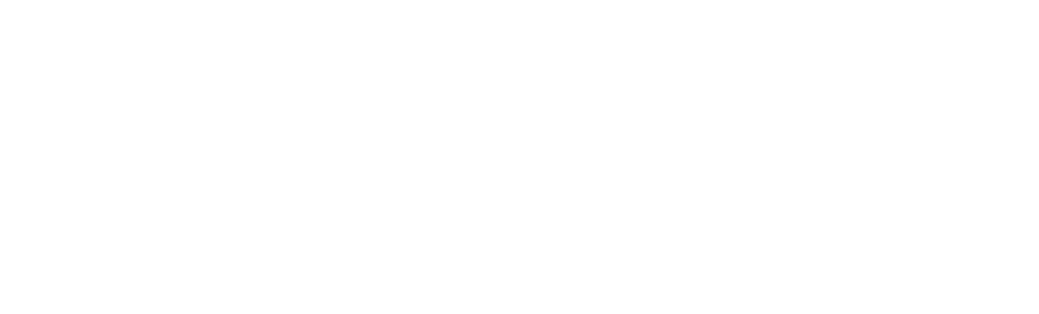
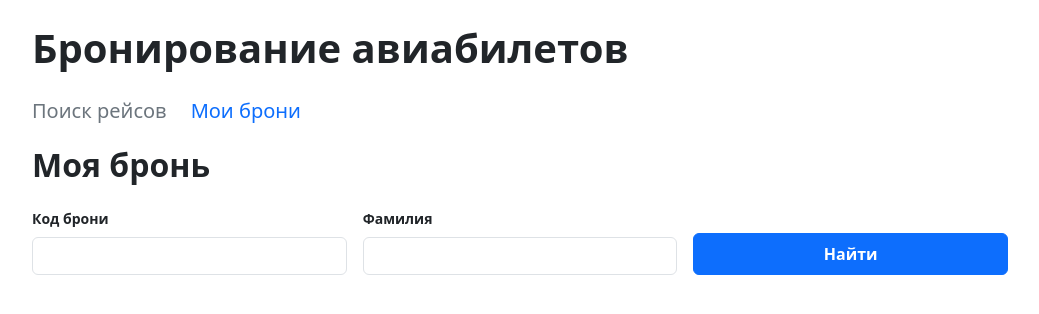
Before and after one commit to pashafromrussia63/middle-frontend-project-390, a React (Vite) app: page /lookup in a window 1280 px wide. Before the commit this address had no page. Shown: the top 314 px of the page, without its empty margins (120-1159 px from the left). Built offline with nearby package versions, Linux system fonts and the light colour scheme.

Commit message:
added lookup page and updated navigation

```diff
--- a/src/App.tsx
+++ b/src/App.tsx
@@ -1,24 +1,48 @@
 import React from 'react';
-import { Routes, Route } from 'react-router-dom';
+import { Routes, Route, Link, NavLink } from 'react-router-dom';
 import SearchForm from './SearchForm';
 import BookingPage from './BookingPage';
+import LookupPage from './LookupPage';
 
 function App() {
     return (
-        <Routes>
-            <Route
-                path="/"
-                element={
-                    <div>
-                        <h1 data-testid="main-heading">
-                            Добро пожаловать в систему бронирования!
-                        </h1>
-                        <SearchForm />
-                    </div>
-                }
-            />
-            <Route path="/booking/:flightId" element={<BookingPage />} />
-        </Routes>
+        <div className="container py-4" style={{ maxWidth: '1000px' }}>
+            <header className="mb-1">
+                <h1 className="fw-bold mb-3" style={{ fontSize: '2.5rem' }}>
+                    Бронирование авиабилетов
+                </h1>
+
+                <nav className="nav fs-5">
+                    <NavLink
+                        to="/"
+                        className={({ isActive }) =>
+                            `nav-link px-0 me-4 ${isActive ? 'text-primary' : 'text-secondary'}`
+                        }
+                        data-testid="nav-lookup"
+                    >
+                        Поиск рейсов
+                    </NavLink>
+
+                    <NavLink
+                        to="/lookup"
+                        className={({ isActive }) =>
+                            `nav-link px-0 ${isActive ? 'text-primary' : 'text-secondary'}`
+                        }
+                        data-testid="nav-lookup"
+                    >
+                        Мои брони
+                    </NavLink>
+                </nav>
+            </header>
+
+            <main>
+                <Routes>
+                    <Route path="/" element={<SearchForm />} />
+                    <Route path="/booking/:flightId" element={<BookingPage />} />
+                    <Route path="/lookup" element={<LookupPage />} />
+                </Routes>
+            </main>
+        </div>
     );
 }
 
--- a/src/BookingPage.tsx
+++ b/src/BookingPage.tsx
@@ -71,7 +71,6 @@
     const handleSubmit = async (e: React.FormEvent) => {
         e.preventDefault();
         setError(null);
-        console.log(passengers);
 
         if (!contact.email.trim() || !contact.phone.trim()) {
             setError('Пожалуйста, заполните email и телефон.');
@@ -114,14 +113,14 @@
     }
 
     return (
-        <div className="container py-5" style={{ maxWidth: '1000px' }}>
+        <div className="pt-2" style={{ maxWidth: '1000px' }}>
             {error && (
                 <div className="alert alert-danger mb-4" role="alert">
                     <p className="mb-0" data-testid="booking-error">{error}</p>
                 </div>
             )}
 
-            <h1 className="fw-bold mb-4 fs-1">Оформление бронирования</h1>
+            <h2 className="fw-bold mb-4">Оформление бронирования</h2>
 
             <p className="fs-5 mb-4">
                 {flight?.airline.name} · <span data-testid="booking-flight">{flight?.flightNumber}</span>: {flight?.origin.name} → {flight?.destination.name}
--- a/src/BookingSuccess.tsx
+++ b/src/BookingSuccess.tsx
@@ -8,8 +8,8 @@
 
 function BookingSuccess({ booking }: Props) {
     return (
-        <div className="container py-5" style={{ maxWidth: '1000px' }} data-testid="booking-success">
-            <h1 className="fw-bold mb-4 fs-1">Бронирование оформлено</h1>
+        <div className="pt-2" style={{ maxWidth: '1000px' }} data-testid="booking-success">
+            <h2 className="fw-bold mb-4">Бронирование оформлено</h2>
 
             <p className="fs-6 mb-4">
                 Код бронирования: <span data-testid="booking-code"><strong>{booking.code}</strong></span>
--- /dev/null
+++ b/src/LookupPage.tsx
@@ -0,0 +1,163 @@
+import React, { useState } from 'react';
+import { getBookingByCode, cancelBooking } from './services/api';
+
+type BookingStatus = 'confirmed' | 'cancelled';
+
+interface BookingData {
+    code: string;
+    status: BookingStatus;
+    flight: {
+        airline: { name: string };
+        flightNumber: string;
+        origin: { name: string };
+        destination: { name: string };
+    };
+    passengers: { firstName: string; lastName: string }[];
+    totalPrice: { amount: number; currency: string };
+}
+
+function LookupPage() {
+    const [code, setCode] = useState('');
+    const [lastName, setLastName] = useState('');
+    const [booking, setBooking] = useState<BookingData | null>(null);
+    const [bookingNotFoundError, setBookingNotFoundError] = useState(null);
+
+    const [error, setError] = useState<string | null>(null);
+    const [isLoading, setIsLoading] = useState(false);
+
+    const handleSubmit = async (e: React.FormEvent) => {
+        e.preventDefault();
+        setBookingNotFoundError(null);
+        setError(null);
+        setBooking(null);
+        setIsLoading(true);
+
+        try {
+            const data = await getBookingByCode(code.trim(), lastName.trim());
+            setBooking(data);
+        } catch (err: any) {
+            if (err.response?.status === 404) {
+                setBookingNotFoundError(true);
+            } else {
+                setError('Произошла ошибка при поиске. Попробуйте позже.');
+            }
+        } finally {
+            setIsLoading(false);
+        }
+    };
+
+    const handleCancel = async () => {
+        if (!booking) return;
+
+        setIsLoading(true);
+        setError(null);
+
+        try {
+            const updatedBooking = await cancelBooking(code.trim(), lastName.trim());
+            setBooking(updatedBooking);
+        } catch (err) {
+            console.error(err);
+            setError('Произошла ошибка при отмене брони. Попробуйте позже.');
+        } finally {
+            setIsLoading(false);
+        }
+    }
+
+    return (
+        <div className="pt-2" style={{ maxWidth: '1000px' }}>
+            <h2 className="fw-bold mb-4">Моя бронь</h2>
+
+            <form onSubmit={handleSubmit} className="row g-3 align-items-end mb-4" data-testid="booking-lookup-form">
+                <div className="col-md-4">
+                    <label htmlFor="bookingCode" className="form-label fw-bold small">
+                        Код брони
+                    </label>
+                    <input
+                        type="text"
+                        id="bookingCode"
+                        className="form-control"
+                        value={code}
+                        onChange={(e) => setCode(e.target.value)}
+                        required
+                        data-testid="lookup-code"
+                    />
+                </div>
+                <div className="col-md-4">
+                    <label htmlFor="lastName" className="form-label fw-bold small">
+                        Фамилия
+                    </label>
+                    <input
+                        type="text"
+                        id="lastName"
+                        className="form-control"
+                        value={lastName}
+                        onChange={(e) => setLastName(e.target.value)}
+                        required
+                        data-testid="lookup-lastName"
+                    />
+                </div>
+                <div className="col-md-4">
+                    <button type="submit" className="btn btn-primary fw-semibold px-4 py-2 w-100" data-testid="lookup-submit">
+                        Найти
+                    </button>
+                </div>
+            </form>
+
+            {error && (
+                <div className="alert alert-danger" role="alert">
+                    {error}
+                </div>
+            )}
+
+            {bookingNotFoundError && (
+                <div className="alert alert-danger" role="alert" data-testid="">
+                    {bookingNotFoundError}
+                </div>
+            )}
+
+            {booking && (
+                <div className="card mb-4 border rounded-3 shadow-sm" data-testid="booking-details">
+                    <div className="card-body p-4">
+                        <div className="d-flex align-items-center gap-3 mb-3">
+                            <h5 className="fw-bold mb-0" data-testid="booking-code">{booking.code}</h5>
+                            <span
+                                className={`badge rounded-pill text-uppercase px-3 py-2 ${
+                                    booking.status === 'confirmed' ? 'bg-success' : 'bg-danger'
+                                }`}
+                                data-testid="booking-status"
+                            >
+                                {booking.status === 'confirmed' ? 'Подтверждена' : 'Отменена'}
+                            </span>
+                        </div>
+
+                        <p className="fs-6 mb-3">
+                            {booking.flight.airline.name} · {booking.flight.flightNumber}: {booking.flight.origin.name} → {booking.flight.destination.name}
+                        </p>
+
+                        <p className="fs-6 mb-3">
+                            Пассажиры: {booking.passengers.map(p => `${p.firstName} ${p.lastName}`).join(', ')}
+                        </p>
+
+                        <p className="fs-6 mb-4">
+                            Итого: {booking.totalPrice.amount} {booking.totalPrice.currency}
+                        </p>
+
+                        {booking.status === 'confirmed' && (
+                            <button
+                                type="button"
+                                onClick={handleCancel}
+                                className="btn w-100 fw-semibold py-2"
+                                style={{ backgroundColor: '#f8d7da', color: '#842029', border: 'none' }}
+                                data-testid="cancel-booking"
+                            >
+                                Отменить бронь
+                            </button>
+                        )}
+                    </div>
+                </div>
+            )}
+        </div>
+    );
+}
+
+export default LookupPage;
--- a/src/index.scss
+++ b/src/index.scss
@@ -5,8 +5,4 @@
       sans-serif;
     -webkit-font-smoothing: antialiased;
     -moz-osx-font-smoothing: grayscale;
-
-    h1 {
-        visibility: hidden;
-    }
 }
--- a/src/services/api.ts
+++ b/src/services/api.ts
@@ -59,7 +59,7 @@
 };
 
 const api = axios.create({
-    baseURL: 'http://localhost:8080',
+    baseURL: 'http://localhost:4010',
     headers: {
         'Content-Type': 'application/json',
     },
@@ -108,4 +108,18 @@
     return response.data;
 };
 
+export const getBookingByCode = async (code: string, lastName: string): Promise<Booking> => {
+    const response = await api.get<Booking>(`/api/bookings/${code}`, {
+        params: { lastName }
+    });
+    return response.data;
+};
+
+export const cancelBooking = async (code: string, lastName: string): Promise<Booking> => {
+    const response = await api.post<Booking>(`/api/bookings/${code}/cancel`, {
+        lastName
+    });
+    return response.data;
+};
+
 export default api;
```
Also changed, not shown: src/SearchForm.tsx (+7 -8 lines).
